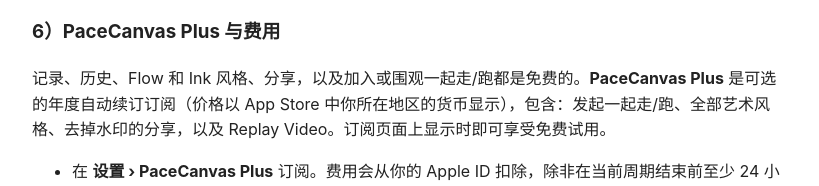
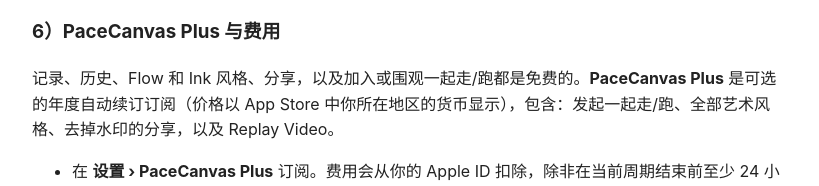
Before and after one commit to MaxAIStudio/apppages, a plain HTML site: page pacecanvas/support-zh.html in a window 1280 px wide. Shown: the part 1723-1909 px from the top of the page, without its empty margins (228-1047 px from the left). Drawn offline with Linux system fonts and the light colour scheme.

Commit message:
PaceCanvas support: no free trial mention
Co-Authored-By: Claude Sonnet 5.5 <noreply@anthropic.com>

```diff
--- a/pacecanvas/support-zh.html
+++ b/pacecanvas/support-zh.html
@@ -60,7 +60,7 @@
       <li><strong>设置 › Delete All Local Data</strong> 会删除设备上的全部活动、路线和作品。</li>
     </ul>
     <h3>6）PaceCanvas Plus 与费用</h3>
-    <p>记录、历史、Flow 和 Ink 风格、分享，以及加入或围观一起走/跑都是免费的。<strong>PaceCanvas Plus</strong> 是可选的年度自动续订订阅（价格以 App Store 中你所在地区的货币显示），包含：发起一起走/跑、全部艺术风格、去掉水印的分享，以及 Replay Video。订阅页面上显示时即可享受免费试用。</p>
+    <p>记录、历史、Flow 和 Ink 风格、分享，以及加入或围观一起走/跑都是免费的。<strong>PaceCanvas Plus</strong> 是可选的年度自动续订订阅（价格以 App Store 中你所在地区的货币显示），包含：发起一起走/跑、全部艺术风格、去掉水印的分享，以及 Replay Video。</p>
     <ul>
       <li>在 <strong>设置 › PaceCanvas Plus</strong> 订阅。费用会从你的 Apple ID 扣除，除非在当前周期结束前至少 24 小时取消，否则会自动续订。</li>
       <li>在 Apple ID 设置中管理或取消（点 Manage 会打开）。换新手机或重装后，在同一页面点 <strong>Restore</strong> 恢复。</li>
```
Also changed, not shown: pacecanvas/support.html (+1 -1 lines).
